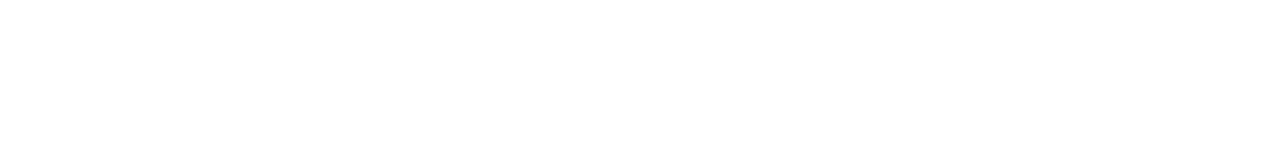
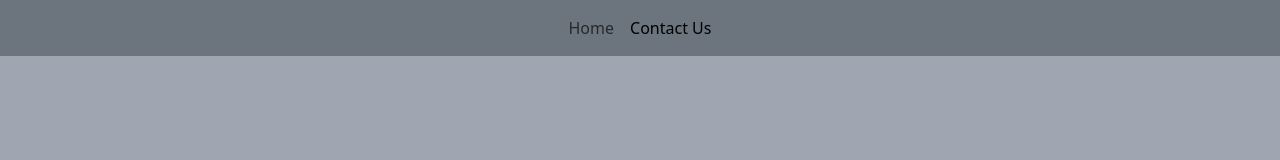
Before and after one commit to shongzahToo/BootStrap-BNB, a plain HTML site: page contact-us.html in a window 1280 px wide. Drawn offline with nearby package versions, Linux system fonts and the light colour scheme.

Commit message:
added a nav bar and a basic color theme

```diff
--- a/contact-us.html
+++ b/contact-us.html
@@ -12,6 +12,23 @@
   <link rel="stylesheet" href="styles.css">
 </head>
 <body>
-
+    <nav class="navbar navbar-expand-lg bg-secondary">
+        <div class="container-fluid">
+          <button class="navbar-toggler" type="button" data-bs-toggle="collapse" data-bs-target="#navbarSupportedContent"
+            aria-controls="navbarSupportedContent" aria-expanded="false" aria-label="Toggle navigation">
+            <span class="navbar-toggler-icon"></span>
+          </button>
+          <div class="collapse navbar-collapse justify-content-center" id="navbarSupportedContent">
+            <ul class="navbar-nav mb-2 mb-lg-0">
+              <li class="nav-item">
+                <a class="nav-link" href="index.html">Home</a>
+              </li>
+              <li class="nav-item">
+                <a class="nav-link active" aria-current="page" href="contact_us.html">Contact Us</a>
+              </li>
+            </ul>
+          </div>
+        </div>
+      </nav>
 </body>
 </html>
--- a/styles.css
+++ b/styles.css
@@ -0,0 +1,3 @@
+body {
+    background-color: #9FA6B2;
+}
```
Also changed, not shown: index.html (+18 -0 lines).
